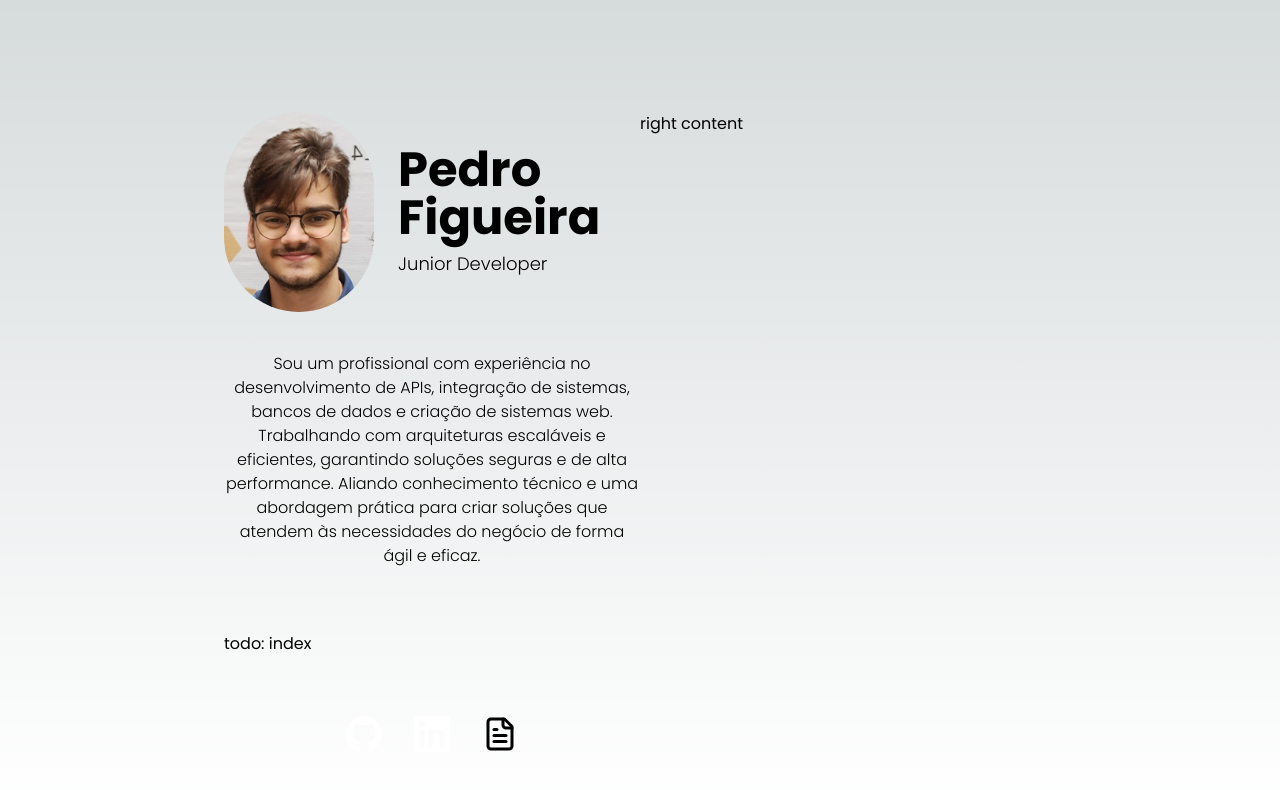
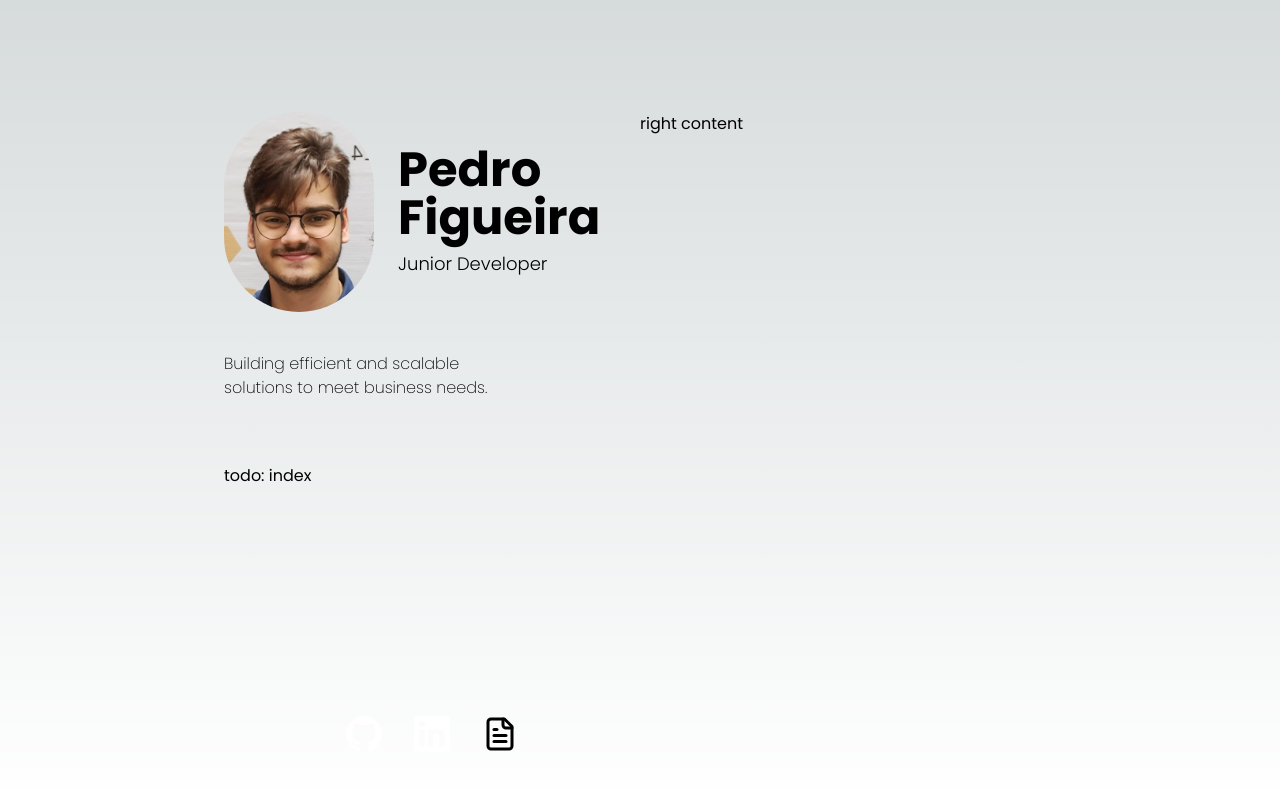
Before and after one commit to PepeuFBV/portfolio, a Next.js app: page / in a window 1280 px wide. Shown: the top 790 px of the page. Built offline with nearby package versions, Linux system fonts and the light colour scheme.

Commit message:
Changed small description

```diff
--- a/src/components/core/Home/index.tsx
+++ b/src/components/core/Home/index.tsx
@@ -33,7 +33,7 @@ const Home = () => {
                             </motion.p>
                         </div>
                     </div>
-                    <p className='text-center font-light text-base'>
+                    <p className='text-start font-extralight text-base w-[66%]'>
                         {aboutme.smallDescription[languagePos]}
                     </p>
                 </div>
--- a/src/data/aboutme.tsx
+++ b/src/data/aboutme.tsx
@@ -8,10 +8,10 @@ const aboutme: { name: string, role: string[], smallDescription: ReactNode[], de
     ],
     smallDescription: [
         <>
-            Sou um profissional com experiência no desenvolvimento de APIs, integração de sistemas, bancos de dados e criação de sistemas web. Trabalhando com arquiteturas escaláveis e eficientes, garantindo soluções seguras e de alta performance. Aliando conhecimento técnico e uma abordagem prática para criar soluções que atendem às necessidades do negócio de forma ágil e eficaz.
+            Building efficient and scalable solutions to meet business needs.
         </>,
         <>
-            I am a developer with experience in the development of APIs, system integration, databases and web systems creation. Working with scalable and efficient architectures, ensuring secure and high-performance solutions.Combining technical knowledge and a practical approach to create solutions that meet business needs in an agile and effective way.
+            Construindo soluções eficientes e escaláveis para atender às necessidades do negócio.
         </>
     ],
     description1: [
```
